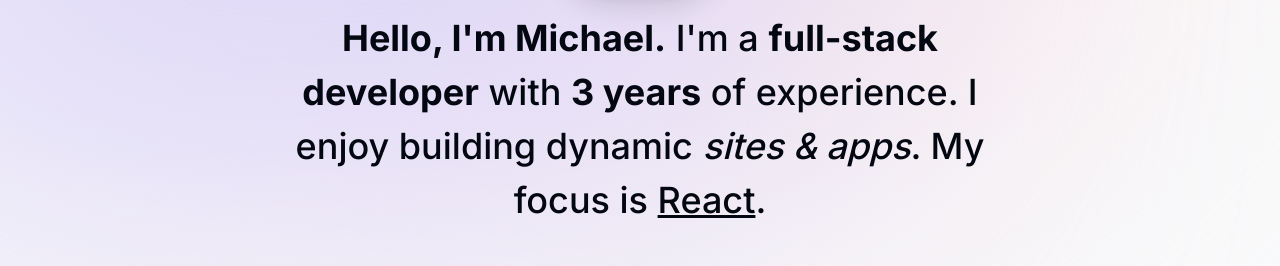
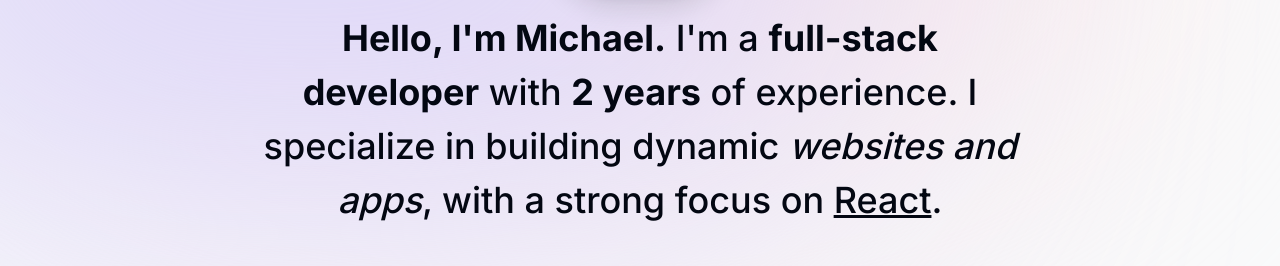
Before and after one commit to michael-carvajal/portfolio-two, a Next.js app: page / in a window 1280 px wide. Shown: the part 302-568 px from the top of the page. Built offline with nearby package versions, Linux system fonts and the light colour scheme; no server answers.

Commit message:
header adjustment

```diff
--- a/components/intro.tsx
+++ b/components/intro.tsx
@@ -65,10 +65,11 @@
       >
         <span className="font-bold">Hello, I'm Michael.</span> I'm a{" "}
         <span className="font-bold">full-stack developer</span> with{" "}
-        <span className="font-bold">3 years</span> of experience. I enjoy
-        building dynamic <span className="italic">sites & apps</span>. My focus is{" "}
-        <span className="underline">React</span>.
+        <span className="font-bold">2 years</span> of experience. I specialize in
+        building dynamic <span className="italic">websites and apps</span>, with a
+        strong focus on <span className="underline">React</span>.
       </motion.h1>
+
 
       <motion.div
         className="flex flex-col sm:flex-row items-center justify-center gap-2 px-4 text-lg font-medium"
```
